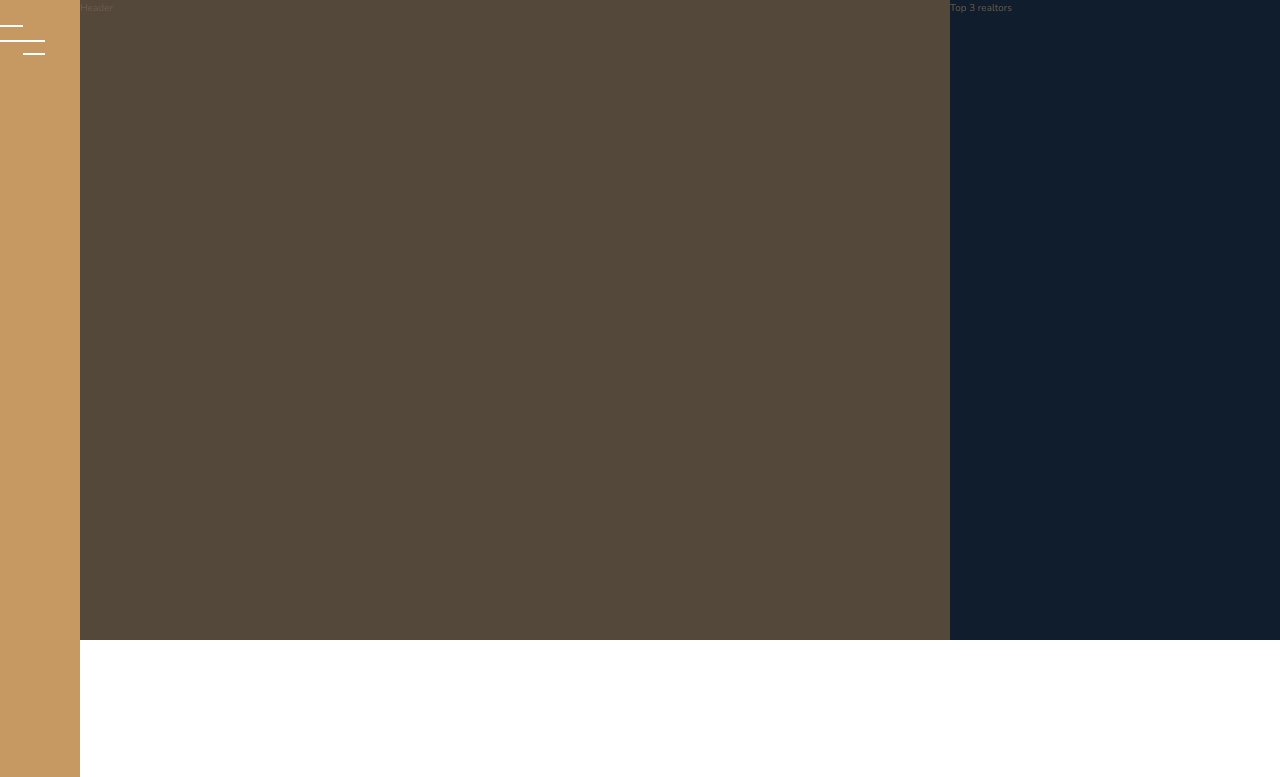
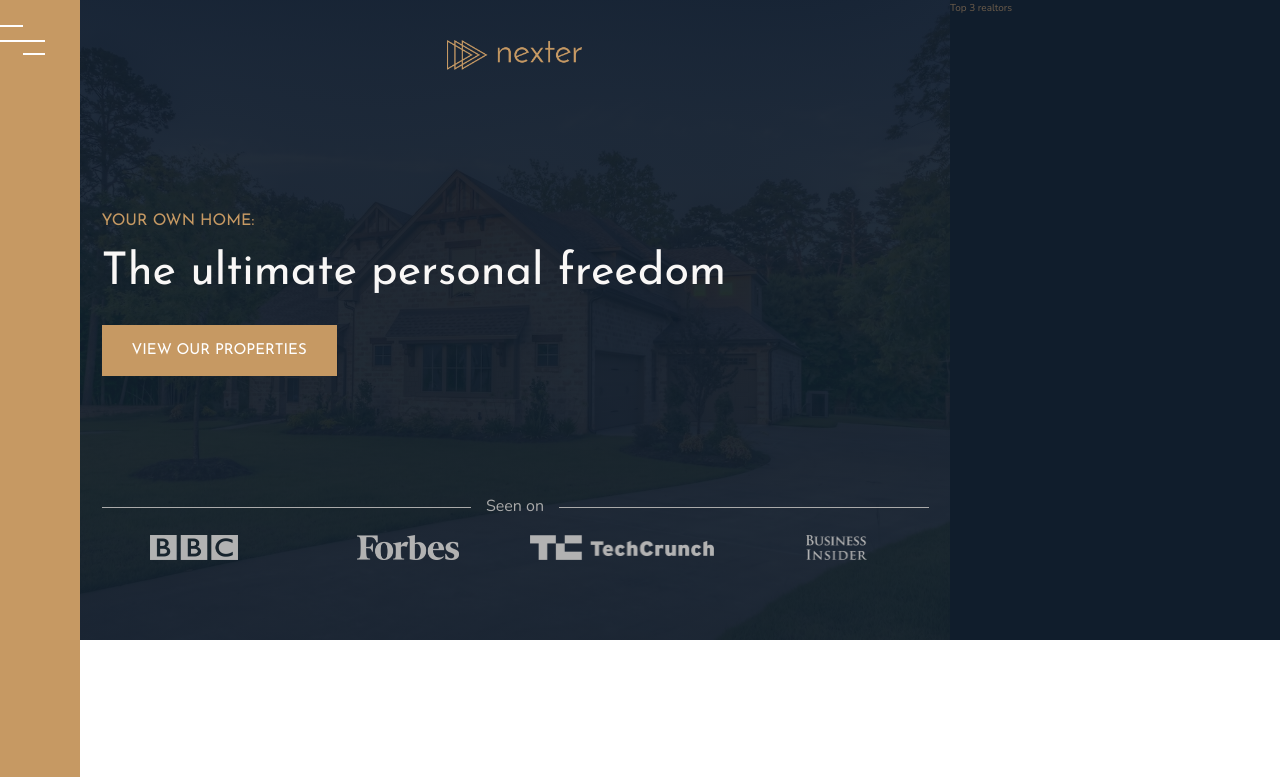
Before and after one commit to sharewithamar/Nexter, a website: page index.html in a window 1280 px wide. Shown: the top 777 px of the page. Drawn offline with nearby package versions, Linux system fonts and the light colour scheme.

Commit message:
Header Section

```diff
--- a/index.html
+++ b/index.html
@@ -19,7 +19,19 @@
         <button class="nav-btn"></button>
     </div>
     <header class="header">
-        Header
+
+        <img src="img/logo.png" alt="Nexter logo" class="header__logo">
+        <h3 class="heading-3">your own home:</h3>
+        <h1 class="heading-1">The ultimate personal freedom</h1>
+        <button class="btn header__btn">View our properties</button>
+        <div class="header__seenon-text">Seen on</div>
+        <div class="header__seenon-logos">
+            <img src="img/logo-bbc.png" alt="Seen on logo 1">
+            <img src="img/logo-forbes.png" alt="Seen on logo 2">
+            <img src="img/logo-techcrunch.png" alt="Seen on logo 3">
+            <img src="img/logo-bi.png" alt="Seen on logo 4">
+
+        </div>
     </header>
     <div class="realtors">
         Top 3 realtors
--- a/sass/_header.scss
+++ b/sass/_header.scss
@@ -1,4 +1,55 @@
 .header {
   background-color: $color-grey-dark-1;
   grid-column: full-start / col-end 6;
+  background-image: linear-gradient(
+      rgba($color-secondary, 0.93),
+      rgba($color-secondary, 0.93)
+    ),
+    url(../img/hero.jpeg);
+  background-size: cover;
+  background-position: center;
+  padding: 8rem;
+  padding-top: 4rem;
+  display: grid;
+  grid-template-rows: 1fr min-content 6rem 1fr;
+  grid-template-columns: max-content;
+  grid-row-gap: 1.5rem;
+  justify-content: center;
+
+  &__logo {
+    height: 3rem;
+    justify-self: center;
+  }
+  &__btn {
+    align-self: start;
+    justify-self: start;
+  }
+  &__seenon-text {
+    display: grid;
+    grid-template-columns: 1fr max-content 1fr;
+    grid-column-gap: 1.5rem;
+    align-items: center;
+
+    font-size: 1.6rem;
+    color: $color-grey-light-2;
+
+    &::before,
+    &::after {
+      content: "";
+      height: 1px;
+      display: block;
+      background-color: currentColor;
+    }
+  }
+  &__seenon-logos {
+    display: grid;
+    grid-template-columns: repeat(4, 1fr);
+    grid-column-gap: 3rem;
+    justify-items: center;
+
+    img {
+      height: 2.5rem;
+      filter: brightness(70%);
+    }
+  }
 }
--- a/sass/_typography.scss
+++ b/sass/_typography.scss
@@ -5,6 +5,9 @@
 
 .heading-1 {
   @extend %heading;
+  font-size: 4.5rem;
+  color: $color-grey-light-1;
+  line-height: 1;
 }
 .heading-2 {
   @extend %heading;
```
Also changed, not shown: css/style.css.
